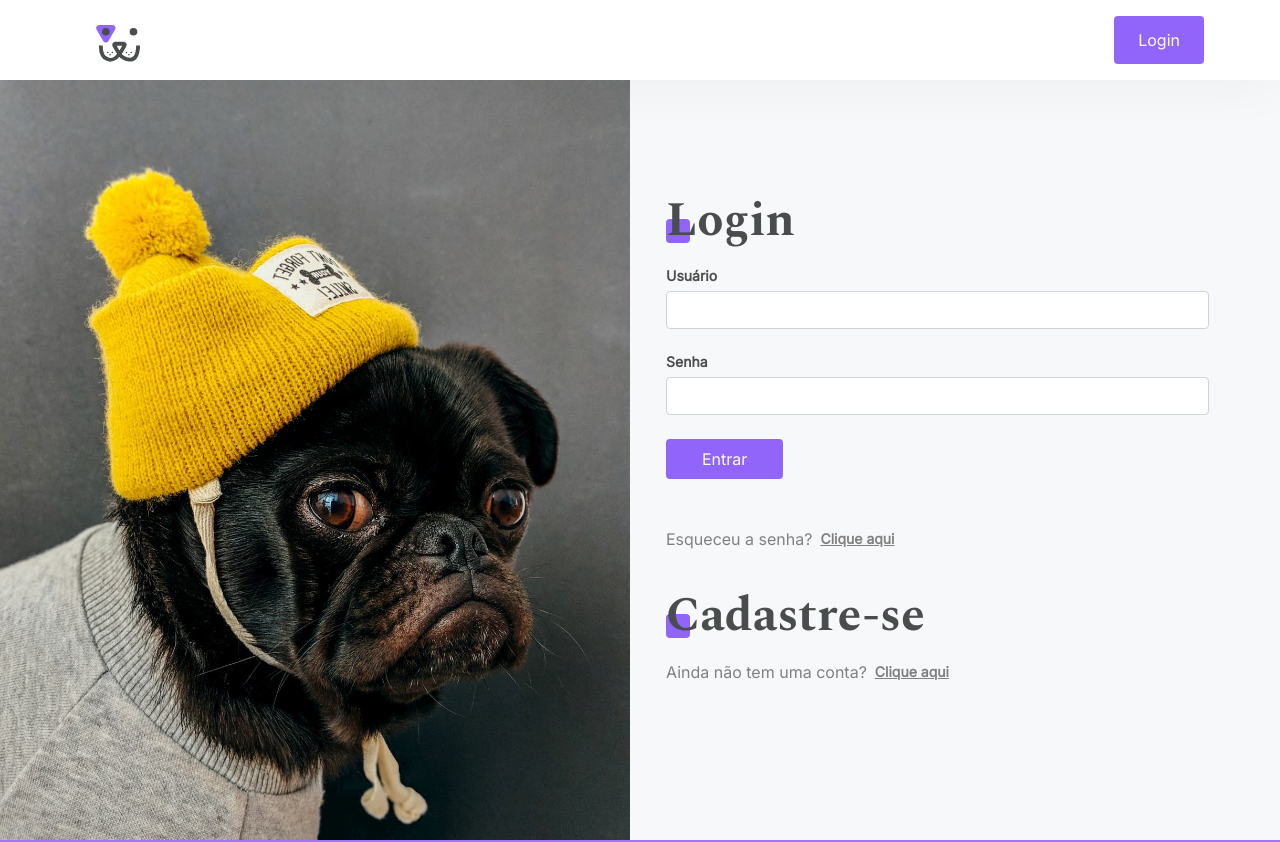
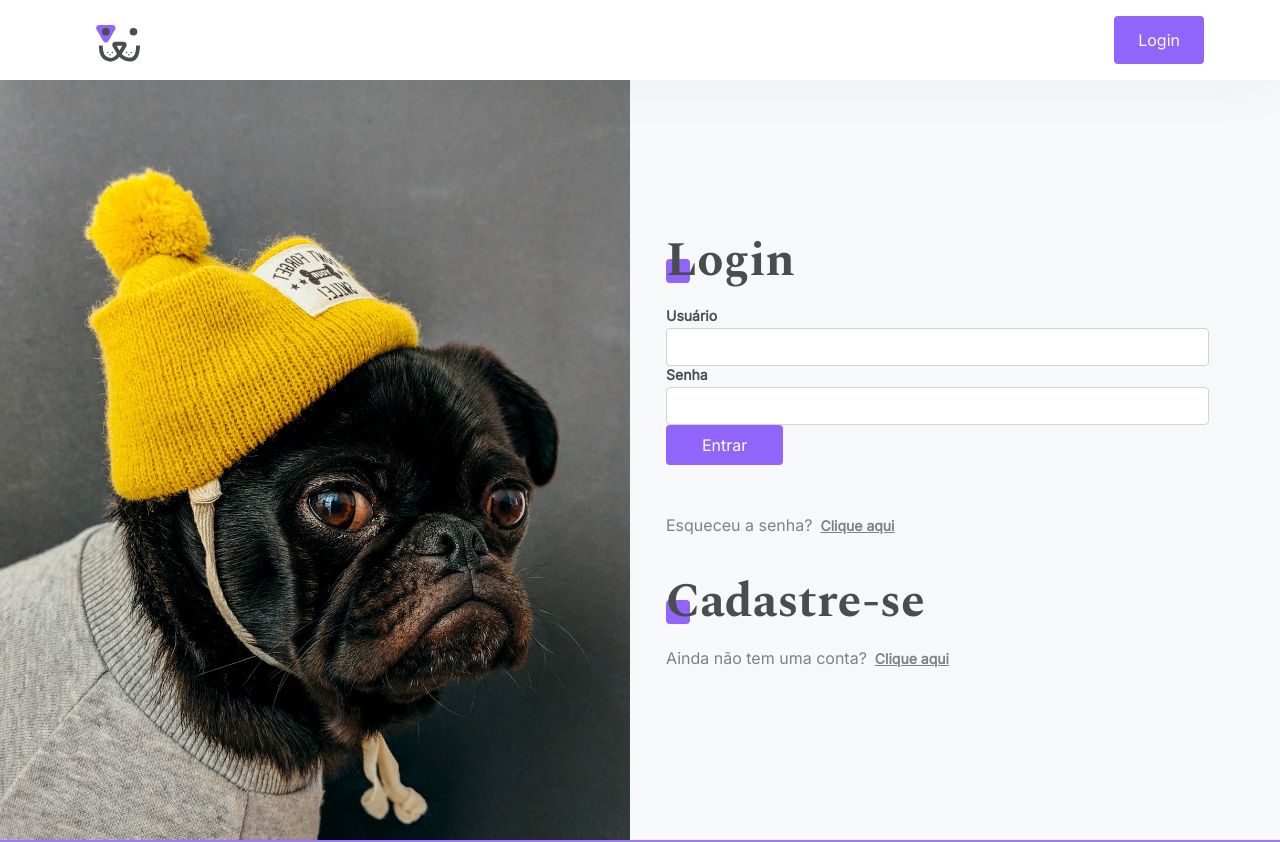
Before and after one commit to dfsilvadev/dogs, a React (Create React App) app: page /login in a window 1280 px wide. Shown: the top 842 px of the page. Built offline with nearby package versions, Linux system fonts and the light colour scheme.

Commit message:
feat: ajustando gap entre inputs

```diff
--- a/src/components/Input/styles.module.scss
+++ b/src/components/Input/styles.module.scss
@@ -1,6 +1,6 @@
 .form-group {
   display: grid;
-  grid-template-rows: 1.25rem 2.375rem 1.25rem;
+  grid-template-rows: auto;
   gap: 0.25rem;
 
   label {
```
